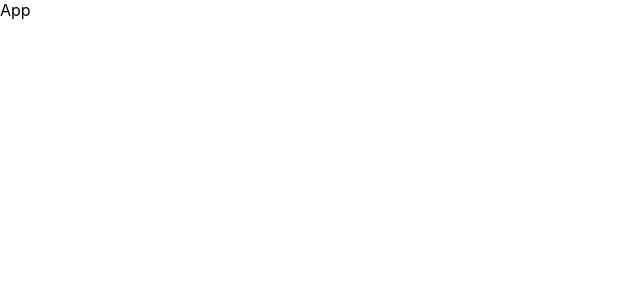
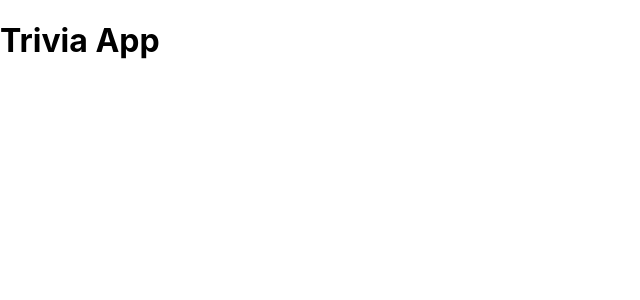
Before and after one commit to lavalbuena357/challenge-questions-front, a React (Create React App) app in the folder challenge-app/: page / in a window 1280 px wide. Shown: the top 300 px of the page, without its empty margins (0-640 px from the left). Built offline with nearby package versions, Linux system fonts and the light colour scheme.

Commit message:
browser router

```diff
--- a/challenge-app/public/index.html
+++ b/challenge-app/public/index.html
@@ -1,5 +1,5 @@
 <!DOCTYPE html>
-<html lang="en">
+<html lang="es">
   <head>
     <meta charset="utf-8" />
     <link rel="icon" href="%PUBLIC_URL%/favicon.ico" />
--- a/challenge-app/src/App.js
+++ b/challenge-app/src/App.jsx
@@ -1,9 +1,11 @@
 import React from 'react'
+import { Routes, Route } from "react-router-dom"
 
 function App() {
   return (
     <div>
-      App
+      <h1>Trivia App</h1>
+
     </div>
   );
 }
--- a/challenge-app/src/index.js
+++ b/challenge-app/src/index.js
@@ -1,11 +1,14 @@
 import React from 'react';
 import ReactDOM from 'react-dom';
+import { BrowserRouter } from 'react-router-dom';
 import './index.css';
-import App from './App';
+import App from './App.jsx';
 
 ReactDOM.render(
   <React.StrictMode>
+    <BrowserRouter>
     <App />
+    </BrowserRouter>
   </React.StrictMode>,
   document.getElementById('root')
 );
```
